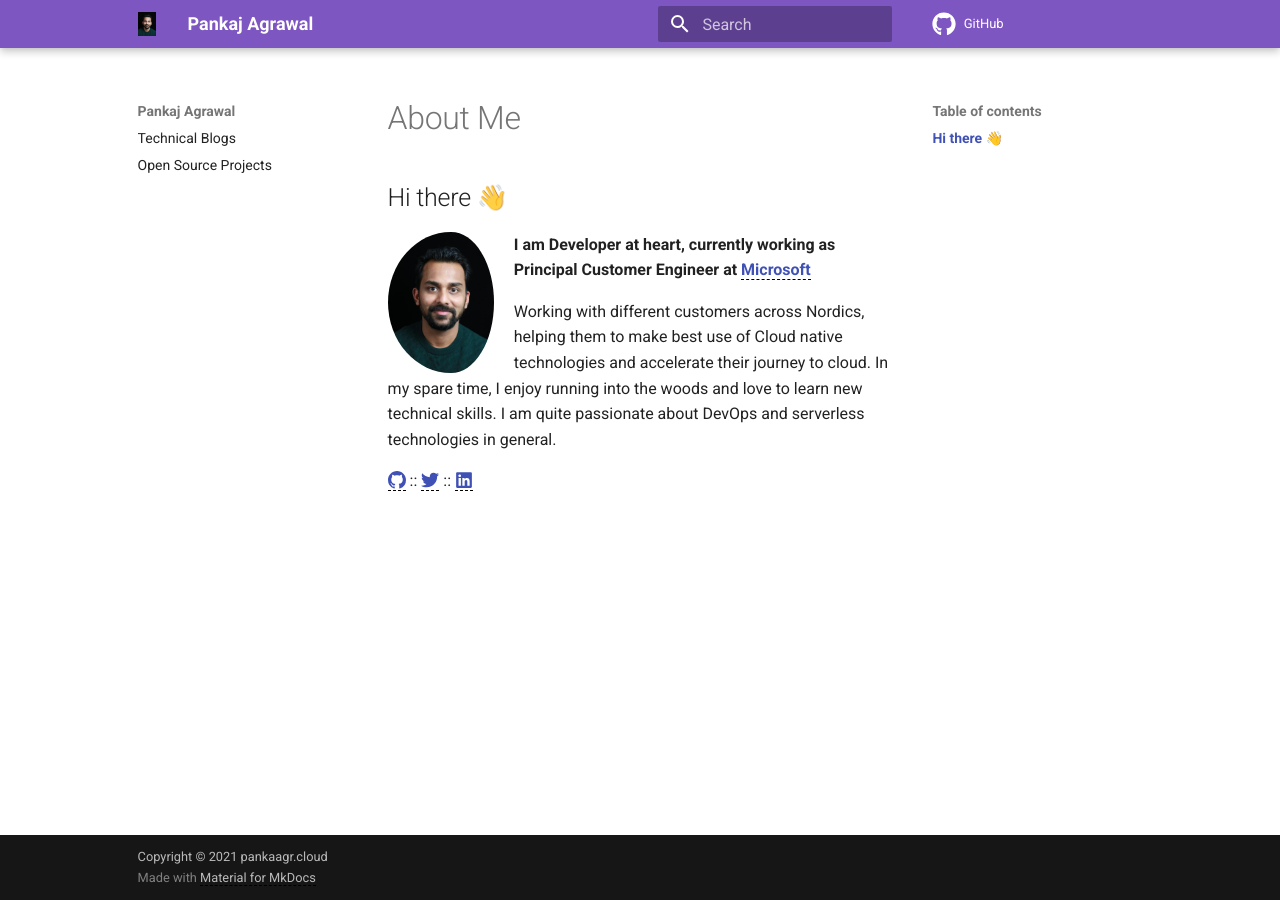
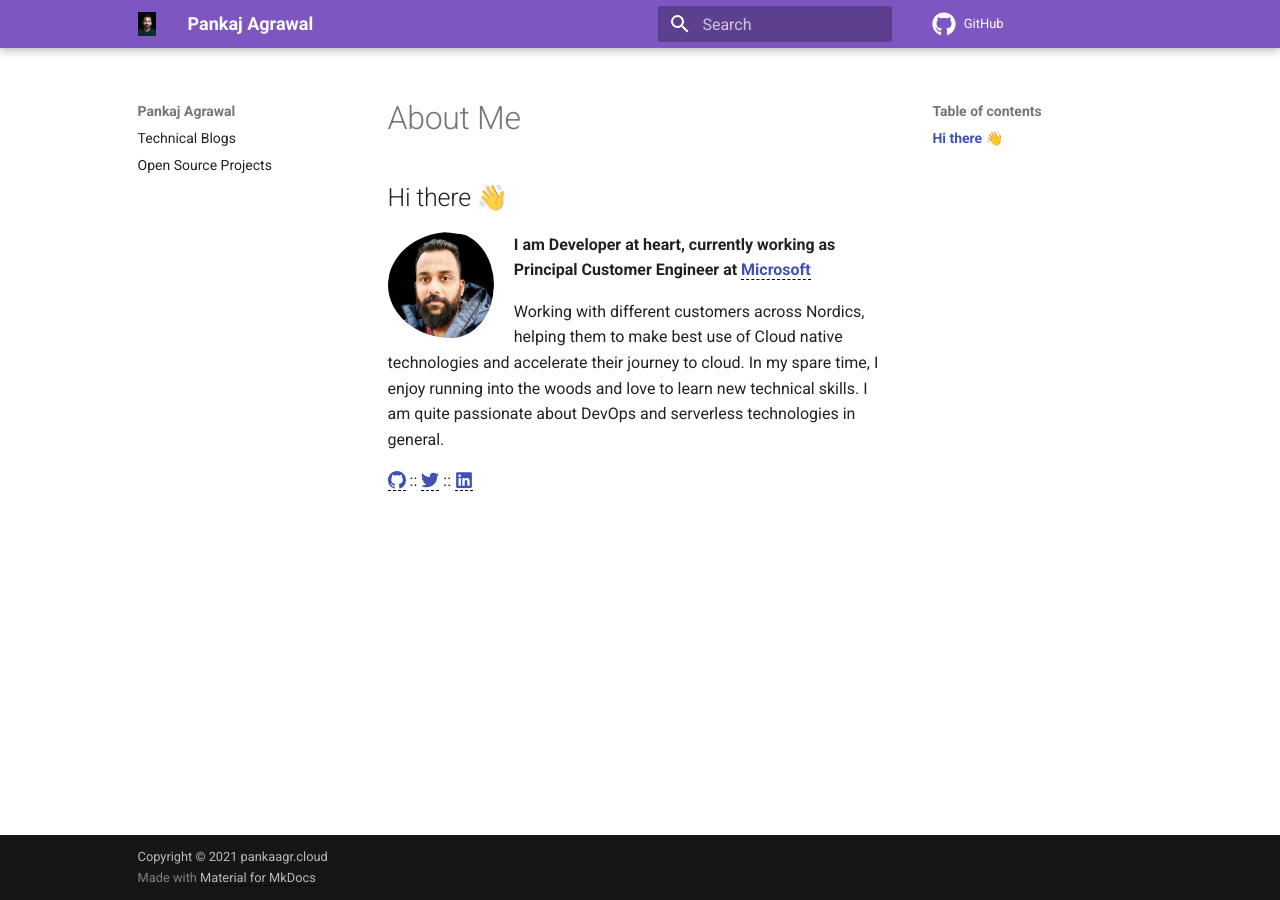
Before and after one commit to pankajagrawal16/pankajagrawal16.github.io, an MkDocs documentation site: the page built from docs/index.md, in a window 1280 px wide. Built offline with MkDocs 1.6.1 and Material for MkDocs 9.7.7, drawn with Linux system fonts in a browser that asks for light colours; comment, search, counter and statistics services are not loaded.

Commit message:
Update index.md

```diff
--- a/docs/index.md
+++ b/docs/index.md
@@ -5,7 +5,7 @@ description: Hi there 👋
 
 ## Hi there 👋
 
-![profile](media/badge.jpeg){: .icon .left}
+![profile](media/badge.jpg){: .icon .left}
 
 **I am Developer at heart, currently working as Principal Customer Engineer at [Microsoft](https://azure.microsoft.com/en-us/)**
 
```
